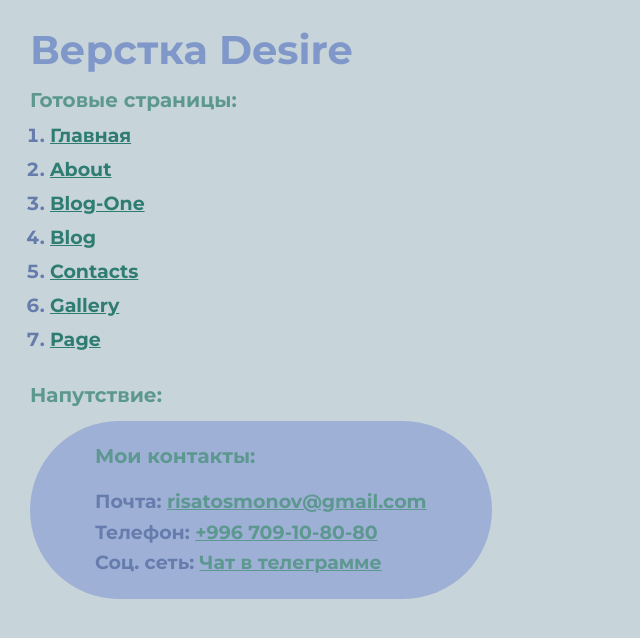
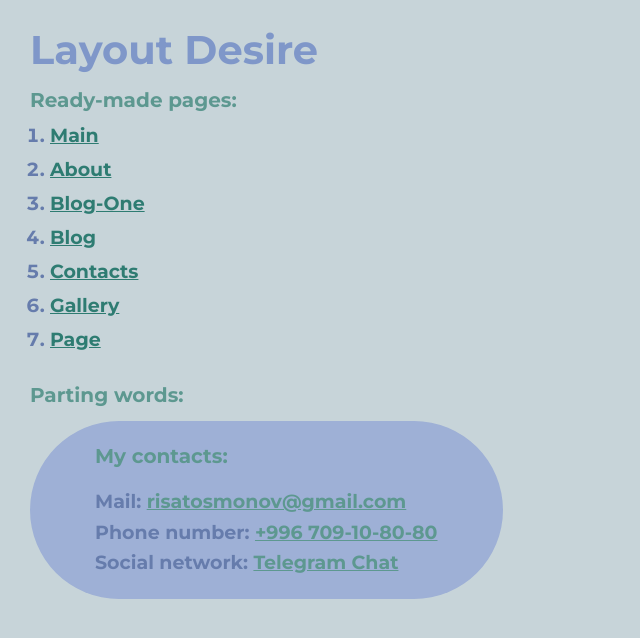
Before and after one commit to Rishat2000/Desire, a plain HTML site: page index.html in a window 1280 px wide. Shown: the whole page, without its empty margins (0-640 px from the left). Drawn offline with Linux system fonts and the light colour scheme.

Commit message:
Add files via upload

```diff
--- a/index.html
+++ b/index.html
@@ -4,15 +4,15 @@
 <head>
   <meta charset="UTF-8">
   <meta name="viewport" content="width=device-width, initial-scale=1.0">
-  <title>Верстка Desire</title>
+  <title>Layout Desire</title>
 </head>
 
 <body>
   <div class="rootpage">
-    <h1>Верстка Desire</h1>
-    <h2>Готовые страницы:</h2>
+    <h1>Layout Desire</h1>
+    <h2>Ready-made pages:</h2>
     <ol class="rootpage__list">
-      <li><a target="_blank" href="home.html">Главная</a></li>
+      <li><a target="_blank" href="home.html">Main</a></li>
       <li><a target="_blank" href="about.html">About</a></li>
       <li><a target="_blank" href="blog-one.html">Blog-One</a></li>
       <li><a target="_blank" href="blog.html">Blog</a></li>
@@ -20,12 +20,12 @@
       <li><a target="_blank" href="gallery.html">Gallery</a></li>
       <li><a target="_blank" href="page.html">Page</a></li>
     </ol>
-    <h2>Напутствие:</h2>
+    <h2>Parting words:</h2>
     <div class="rootpage__contacts">
-      <h2>Мои контакты:</h2>
-      <p>Почта: <a href="mailto:email@gmail.com">risatosmonov@gmail.com</a></p>
-      <p>Телефон: <a href="tel:+996709108080">+996 709-10-80-80</a></p>
-      <p>Соц. сеть: <a href="https://t.me/rishat_fls">Чат в телеграмме</a></p>
+      <h2>My contacts:</h2>
+      <p>Mail: <a href="mailto:email@gmail.com">risatosmonov@gmail.com</a></p>
+      <p>Phone number: <a href="tel:+996709108080">+996 709-10-80-80</a></p>
+      <p>Social network: <a href="https://t.me/rishat_fls">Telegram Chat</a></p>
     </div>
   </div>
 </body>
```
Also changed, not shown: home.html (+1 -1 lines).
